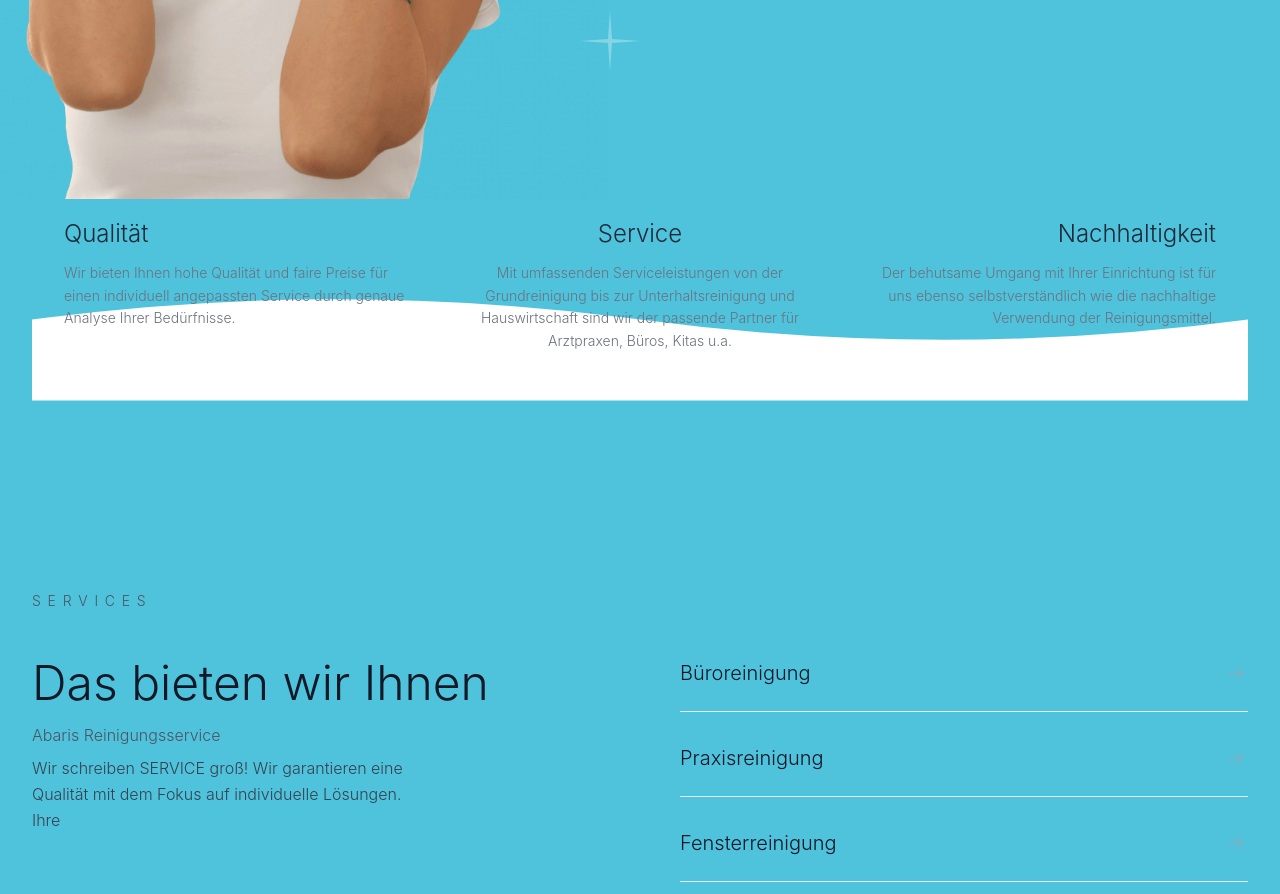
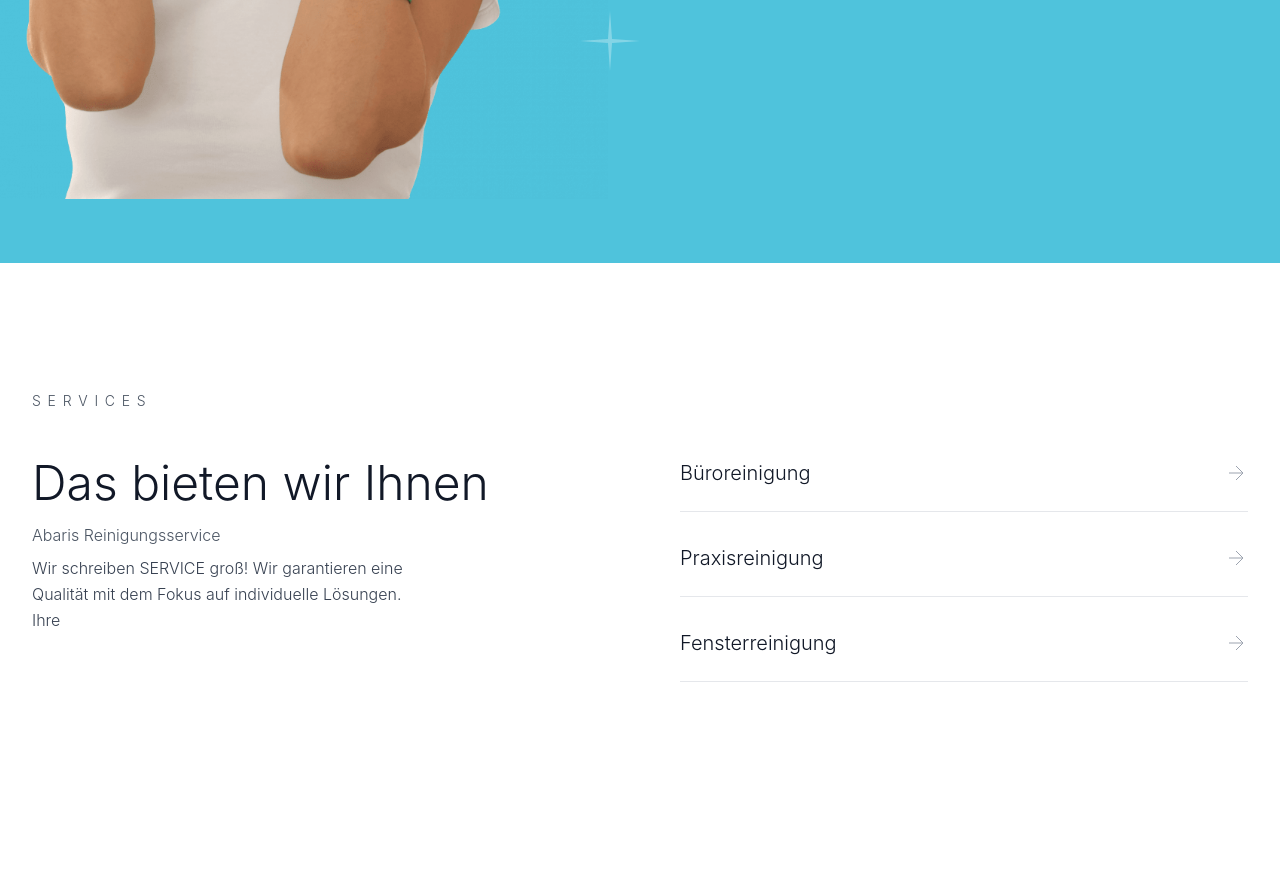
Before and after one commit to ecoezer/abaris, a React (Vite) app: page / in a window 1280 px wide. Shown: the part 700-1594 px from the top of the page. After the commit the page ends 1462 px from the top, so only its background shows below. Built offline with nearby package versions, Linux system fonts and the light colour scheme.

Commit message:
Updated Hero.jsx

```diff
--- a/src/components/Hero.jsx
+++ b/src/components/Hero.jsx
@@ -3,7 +3,7 @@ import StarIcon from './StarIcon'
 
 function Hero() {
   return (
-    <div className="relative bg-abaris-cyan">
+    <div className="relative bg-white">
       {/* Hero Section */}
       <div className="relative min-h-screen bg-abaris-cyan overflow-hidden">
       {/* Decorative star in header */}
@@ -51,61 +51,11 @@ function Hero() {
           </div>
         </div>
 
-        {/* Wavy transition with feature cards */}
-        <div className="relative pt-20">
-          <svg className="w-full h-auto" viewBox="0 0 1200 120" preserveAspectRatio="none" style={{ display: 'block', marginBottom: '-2px' }}>
-            <path d="M0,40 Q300,0 600,40 T1200,40 L1200,120 L0,120 Z" fill="white"/>
-          </svg>
-
-          {/* Feature cards overlapping the wave */}
-          <div className="absolute bottom-12 left-0 right-0 max-w-7xl mx-auto px-8">
-            <div className="grid grid-cols-3 gap-12">
-              {/* Qualität */}
-              <div>
-                <div className="mb-4 flex justify-center lg:justify-start">
-                  <div className="w-16 h-16 border-2 border-abaris-cyan flex items-center justify-center">
-                    <StarIcon />
-                  </div>
-                </div>
-                <h3 className="text-gray-800 text-2xl font-light mb-3 lg:text-left text-center">Qualität</h3>
-                <p className="text-gray-500 text-sm leading-relaxed font-light lg:text-left text-center">
-                  Wir bieten Ihnen hohe Qualität und faire Preise für einen individuell angepassten Service durch genaue Analyse Ihrer Bedürfnisse.
-                </p>
-              </div>
-
-              {/* Service */}
-              <div>
-                <div className="mb-4 flex justify-center">
-                  <div className="w-16 h-16 border-2 border-abaris-cyan flex items-center justify-center">
-                    <StarIcon />
-                  </div>
-                </div>
-                <h3 className="text-gray-800 text-2xl font-light mb-3 text-center">Service</h3>
-                <p className="text-gray-500 text-sm leading-relaxed font-light text-center">
-                  Mit umfassenden Serviceleistungen von der Grundreinigung bis zur Unterhaltsreinigung und Hauswirtschaft sind wir der passende Partner für Arztpraxen, Büros, Kitas u.a.
-                </p>
-              </div>
-
-              {/* Nachhaltigkeit */}
-              <div>
-                <div className="mb-4 flex justify-center lg:justify-end">
-                  <div className="w-16 h-16 border-2 border-abaris-cyan flex items-center justify-center">
-                    <StarIcon />
-                  </div>
-                </div>
-                <h3 className="text-gray-800 text-2xl font-light mb-3 lg:text-right text-center">Nachhaltigkeit</h3>
-                <p className="text-gray-500 text-sm leading-relaxed font-light lg:text-right text-center">
-                  Der behutsame Umgang mit Ihrer Einrichtung ist für uns ebenso selbstverständlich wie die nachhaltige Verwendung der Reinigungsmittel.
-                </p>
-              </div>
-            </div>
-          </div>
-        </div>
       </div>
       </div>
 
       {/* Services Section */}
-      <div className="bg-abaris-cyan pt-32 pb-20">
+      <div className="bg-white pt-32 pb-20">
         <div className="max-w-7xl mx-auto px-8">
           <div className="uppercase text-gray-600 text-sm tracking-widest font-light mb-12">
             S E R V I C E S
```
